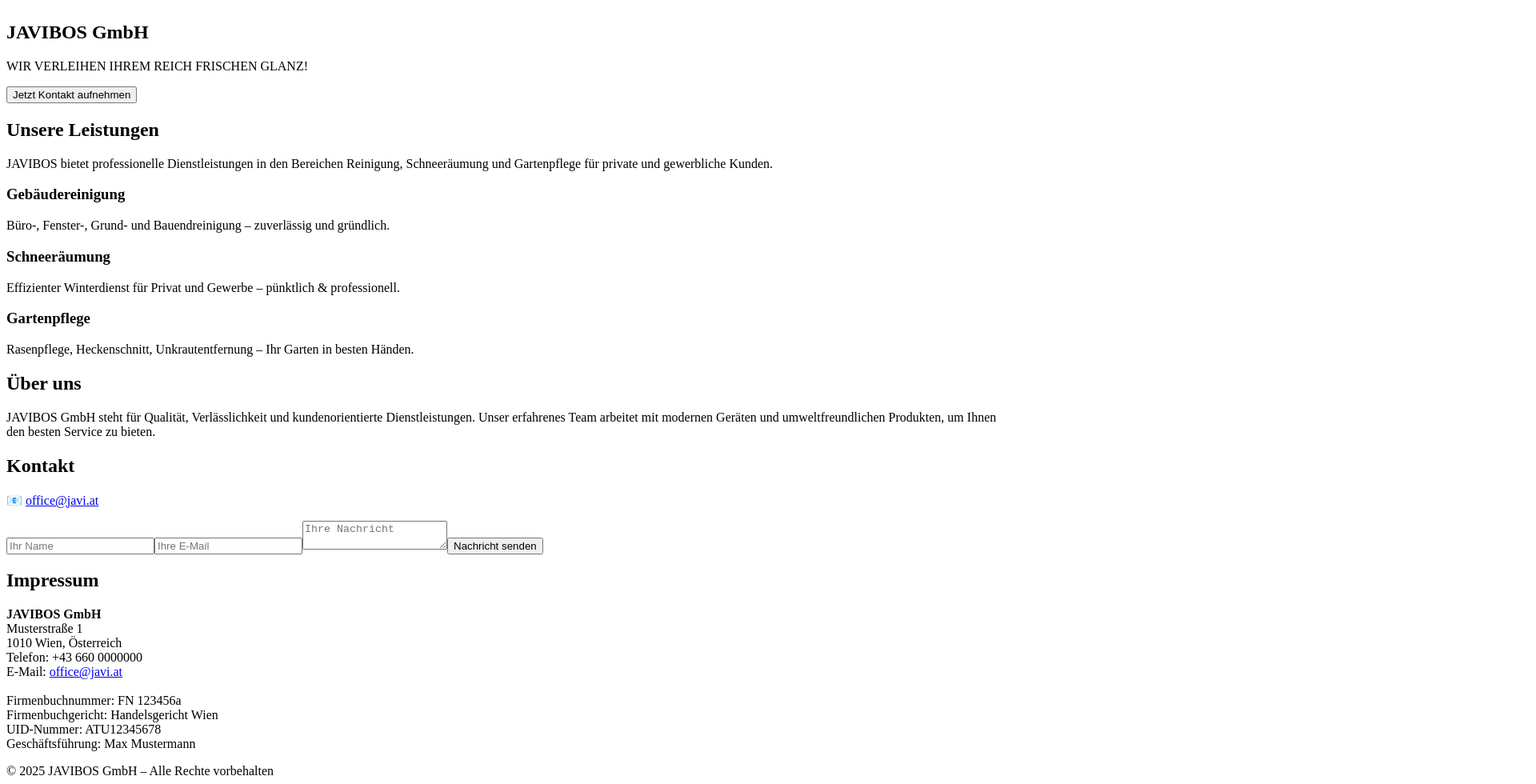
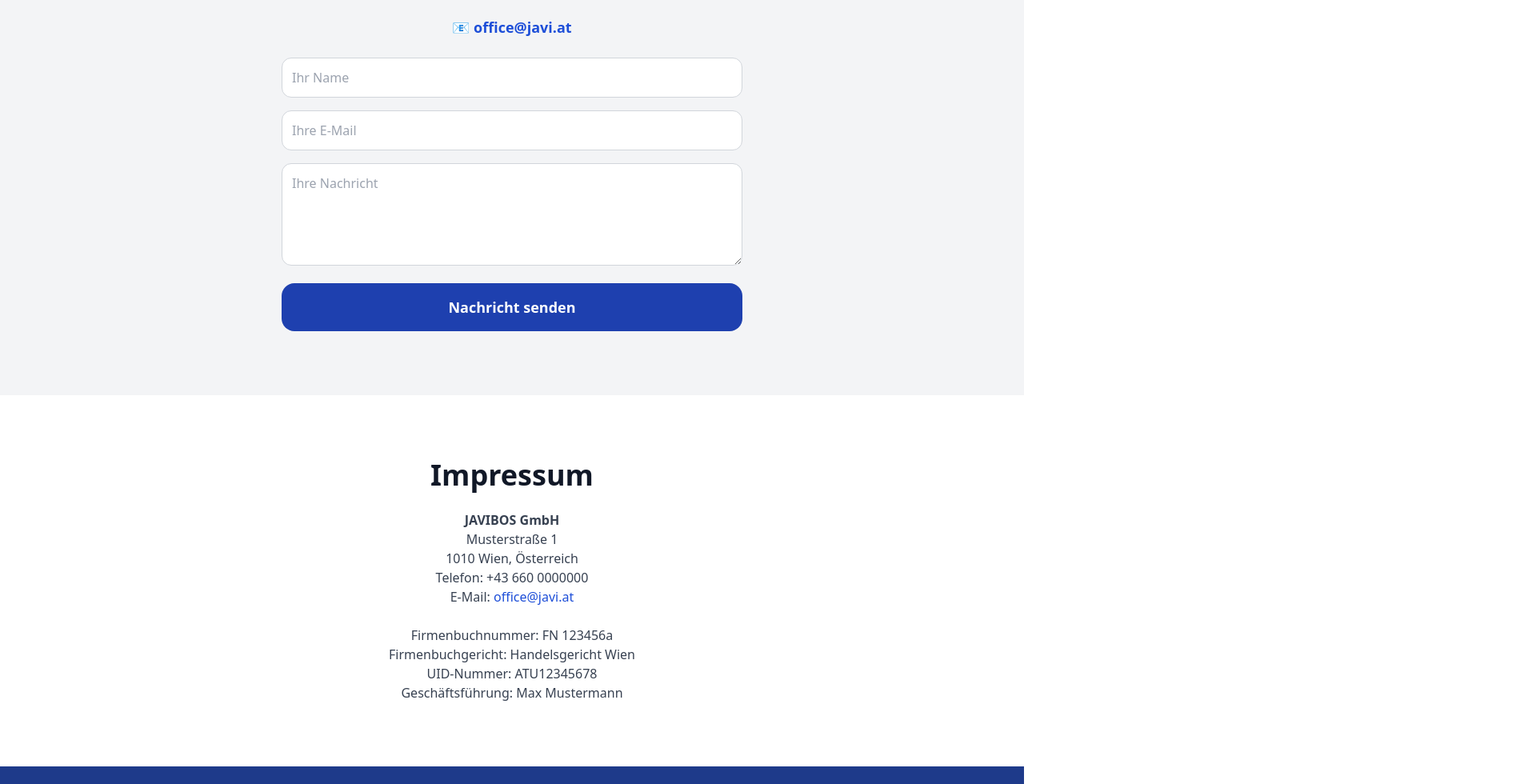
Before and after one commit to markoni123/javibos-website, a Next.js app: page / in a window 1280 px wide. Shown: the part 1280-2260 px from the top of the page at 80% size, 1920 px wide, since content can reach past the window. Built offline with nearby package versions, Linux system fonts and the light colour scheme.

Commit message:
Add files via upload

```diff
--- /dev/null
+++ b/pages/_app.js
@@ -0,0 +1,6 @@
+
+import '../styles/globals.css'
+
+export default function App({ Component, pageProps }) {
+  return <Component {...pageProps} />
+}
--- a/pages/index.js
+++ b/pages/index.js
@@ -1,25 +1,16 @@
-
-import React from 'react';
 
 export default function Home() {
   return (
     <main className="font-sans bg-white text-gray-900">
-      {/* Hero Section */}
-      <section className="relative bg-gradient-to-br from-blue-700 to-blue-900 text-white py-20 px-6 text-center">
+      <section className="bg-gradient-to-br from-blue-700 to-blue-900 text-white py-20 px-6 text-center">
         <img src="/logo-png.png" alt="JAVIBOS Logo" className="mx-auto h-28 mb-6" />
-        <h1 className="text-5xl font-extrabold tracking-tight">JAVIBOS GmbH</h1>
+        <h1 className="text-5xl font-extrabold">JAVIBOS GmbH</h1>
         <p className="text-xl mt-4">WIR VERLEIHEN IHREM REICH FRISCHEN GLANZ!</p>
         <button className="mt-6 px-8 py-4 text-lg rounded-2xl shadow-xl bg-white text-blue-900 font-semibold hover:bg-gray-100 transition">Jetzt Kontakt aufnehmen</button>
       </section>
 
-      {/* Leistungen Section */}
-      <section className="px-6 py-20 bg-gray-50">
-        <div className="text-center mb-12">
+      <section className="px-6 py-20 bg-gray-50 text-center">
         <h2 className="text-4xl font-bold mb-4">Unsere Leistungen</h2>
-          <p className="text-gray-600 max-w-2xl mx-auto">
-            JAVIBOS bietet professionelle Dienstleistungen in den Bereichen Reinigung, Schneeräumung und Gartenpflege für private und gewerbliche Kunden.
-          </p>
-        </div>
         <div className="grid grid-cols-1 md:grid-cols-3 gap-8 max-w-6xl mx-auto">
           <div className="bg-white p-6 rounded-2xl shadow-lg">
             <h3 className="text-2xl font-semibold mb-2">Gebäudereinigung</h3>
@@ -36,37 +27,31 @@ export default function Home() {
         </div>
       </section>
 
-      {/* Über uns Section */}
-      <section className="px-6 py-20 bg-white">
-        <div className="max-w-4xl mx-auto text-center">
+      <section className="px-6 py-20 bg-white text-center">
         <h2 className="text-4xl font-bold mb-6">Über uns</h2>
-          <p className="text-lg text-gray-700">
-            JAVIBOS GmbH steht für Qualität, Verlässlichkeit und kundenorientierte Dienstleistungen. Unser erfahrenes Team arbeitet mit modernen Geräten und umweltfreundlichen Produkten, um Ihnen den besten Service zu bieten.
+        <p className="text-lg text-gray-700 max-w-3xl mx-auto">
+          JAVIBOS GmbH steht für Qualität, Verlässlichkeit und kundenorientierte Dienstleistungen.
+          Unser erfahrenes Team arbeitet mit modernen Geräten und umweltfreundlichen Produkten,
+          um Ihnen den besten Service zu bieten.
         </p>
-        </div>
       </section>
 
-      {/* Kontakt Section */}
-      <section className="px-6 py-20 bg-gray-100">
-        <div className="max-w-3xl mx-auto text-center">
+      <section className="px-6 py-20 bg-gray-100 text-center">
         <h2 className="text-4xl font-bold mb-6">Kontakt</h2>
         <p className="text-lg text-gray-700 mb-6">
           📧 <a href="mailto:office@javi.at" className="text-blue-700 font-semibold">office@javi.at</a>
         </p>
-          <form className="space-y-4 text-left">
+        <form className="max-w-xl mx-auto space-y-4 text-left">
           <input type="text" placeholder="Ihr Name" className="w-full p-3 border border-gray-300 rounded-xl" />
           <input type="email" placeholder="Ihre E-Mail" className="w-full p-3 border border-gray-300 rounded-xl" />
           <textarea placeholder="Ihre Nachricht" className="w-full p-3 border border-gray-300 rounded-xl h-32"></textarea>
           <button type="submit" className="w-full text-lg py-4 rounded-2xl bg-blue-800 text-white font-semibold hover:bg-blue-900 transition">Nachricht senden</button>
         </form>
-        </div>
       </section>
 
-      {/* Impressum Section */}
-      <section className="px-6 py-20 bg-white">
-        <div className="max-w-4xl mx-auto text-center">
+      <section className="px-6 py-20 bg-white text-center">
         <h2 className="text-4xl font-bold mb-6">Impressum</h2>
-          <p className="text-gray-700">
+        <p className="text-gray-700 max-w-3xl mx-auto">
           <strong>JAVIBOS GmbH</strong><br />
           Musterstraße 1<br />
           1010 Wien, Österreich<br />
@@ -77,10 +62,9 @@ export default function Home() {
           UID-Nummer: ATU12345678<br />
           Geschäftsführung: Max Mustermann
         </p>
-        </div>
       </section>
 
-      <footer className="bg-blue-900 text-white text-center py-6 mt-10">
+      <footer className="bg-blue-900 text-white text-center py-6">
         <p className="text-sm">© 2025 JAVIBOS GmbH – Alle Rechte vorbehalten</p>
       </footer>
     </main>
--- /dev/null
+++ b/postcss.config.js
@@ -0,0 +1,7 @@
+
+module.exports = {
+  plugins: {
+    tailwindcss: {},
+    autoprefixer: {},
+  },
+}
--- /dev/null
+++ b/styles/globals.css
@@ -0,0 +1,4 @@
+
+@tailwind base;
+@tailwind components;
+@tailwind utilities;
--- /dev/null
+++ b/tailwind.config.js
@@ -0,0 +1,9 @@
+
+/** @type {import('tailwindcss').Config} */
+module.exports = {
+  content: ["./pages/**/*.{js,ts,jsx,tsx}"],
+  theme: {
+    extend: {},
+  },
+  plugins: [],
+}
```
Also changed, not shown: package.json (+6 -2 lines). Lines whose indentation alone changed are shown as unchanged.
